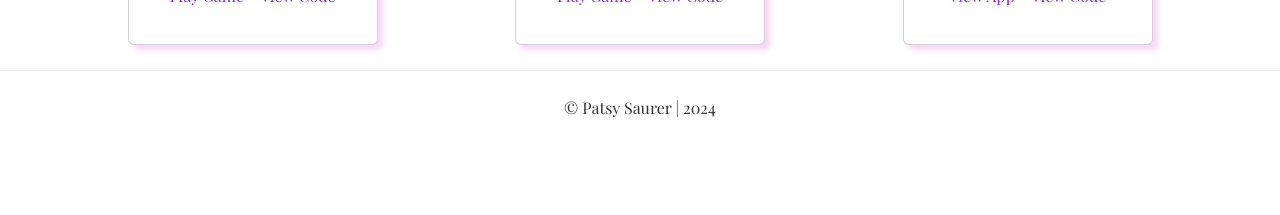
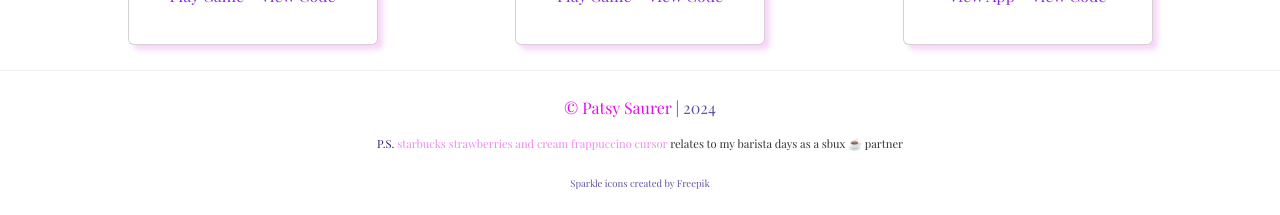
Before and after one commit to patsysaurer/patsy-saurer-portfolio, a React (Create React App) app: page / in a window 1280 px wide. Shown: the part 1557-1772 px from the top of the page. Before the commit the page ends 1702 px from the top, so only its background shows below. Built offline with nearby package versions, Linux system fonts and the light colour scheme; a web font is replaced by a local one.

Commit message:
added footer credits

```diff
--- a/public/index.html
+++ b/public/index.html
@@ -14,7 +14,6 @@
       manifest.json provides metadata used when your web app is installed on a
       user's mobile device or desktop. See https://developers.google.com/web/fundamentals/web-app-manifest/
     -->
-    <!-- <a href="https://www.flaticon.com/free-icons/sparkle" title="sparkle icons">Sparkle icons created by Freepik - Flaticon</a> -->
     <link rel="manifest" href="%PUBLIC_URL%/manifest.json" />
     <!--
       Notice the use of %PUBLIC_URL% in the tags above.
--- a/src/components/Footer/Footer.js
+++ b/src/components/Footer/Footer.js
@@ -1,13 +1,29 @@
-import React from 'react'
+import React from "react";
 
 const Footer = () => {
   return (
     <div>
-        <footer className="p-10 d-block text-center text-grey">
-        &copy; Patsy Saurer | {new Date().getFullYear()}
+      <footer className="p-15 d-block text-center text-grey">
+      <p style={{color:"#EE05F2"}}>&copy; Patsy Saurer <span style={{color:"#2F1D73"}}> | </span><span style={{color:"#6451A6"}}>{new Date().getFullYear()}</span></p>
+        <p style={{ fontSize: "0.7rem" }}>
+          <span style={{ color: "#2F1D73" }}>P.S. </span>
+          <a
+            style={{ textDecoration: "none", color: "#F088F2" }}
+            href="https://www.cursors-4u.com/cursor/2013/04/16/starbucks-strawberries-cr-me-frappuccino.html"
+          >
+             starbucks strawberries and cream frappuccino cursor
+          </a>{" "}
+          relates to my barista days as a sbux ☕️ partner
+        </p>
+        <a style={{fontSize:"0.6rem", textDecoration:"none", color:"#6451A6"}}
+          href="https://www.flaticon.com/free-icons/sparkle"
+          title="sparkle icons"
+        >
+          Sparkle icons created by Freepik
+        </a>
       </footer>
     </div>
-  )
-}
+  );
+};
 
-export default Footer
+export default Footer;
```
